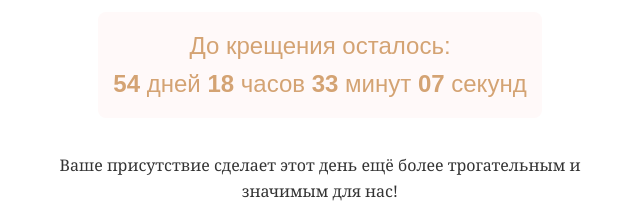
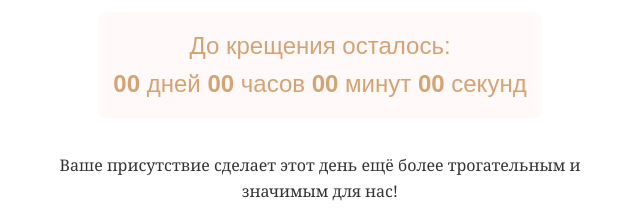
Before and after one commit to Rudo774/Ann_christening, a plain HTML site: page index.html in a window 1280 px wide. Shown: the part 509-725 px from the top of the page, 320-960 px from the left. Drawn offline with Linux system fonts and the light colour scheme.

Commit message:
Add files via upload

```diff
--- a/index.html
+++ b/index.html
@@ -119,10 +119,3 @@
             document.getElementById('minutes').innerHTML = minutes.toString().padStart(2, '0');
             document.getElementById('seconds').innerHTML = seconds.toString().padStart(2, '0');
         }
-
-// Обновляем отсчёт каждую секунду
-        updateCountdown();
-        setInterval(updateCountdown, 1000);
-    </script>
-</body>
-</html>
```
